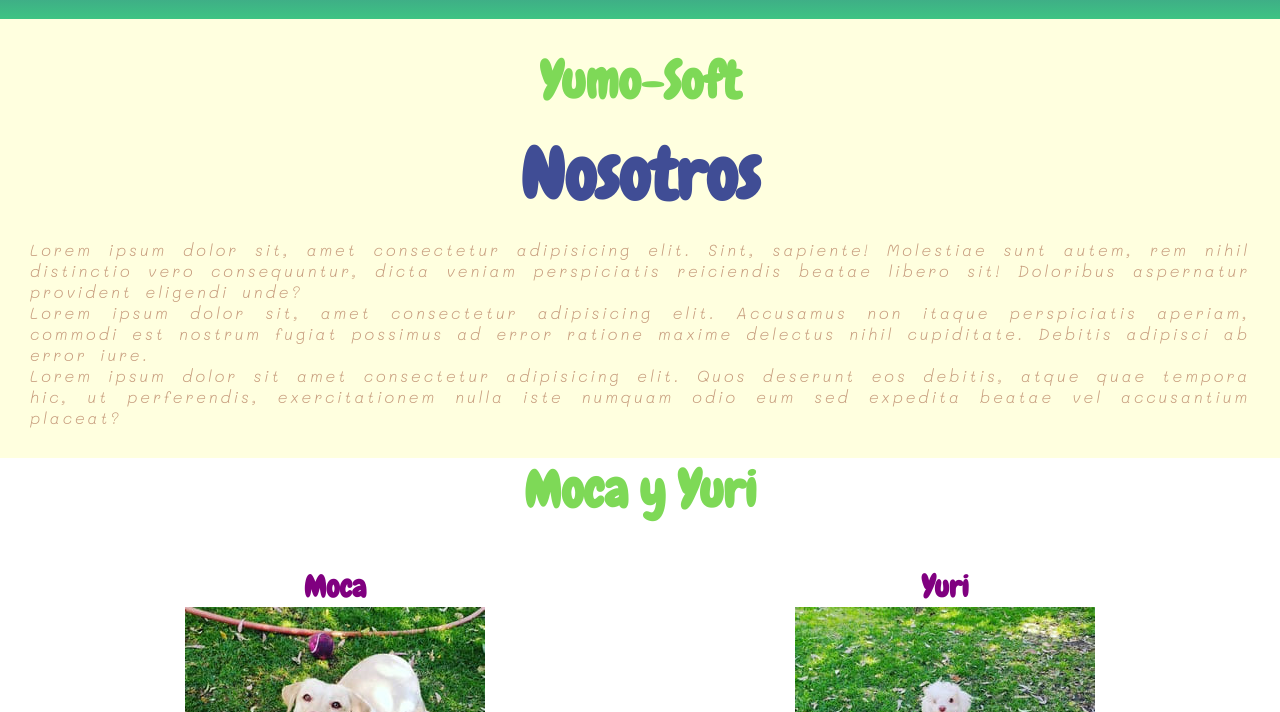
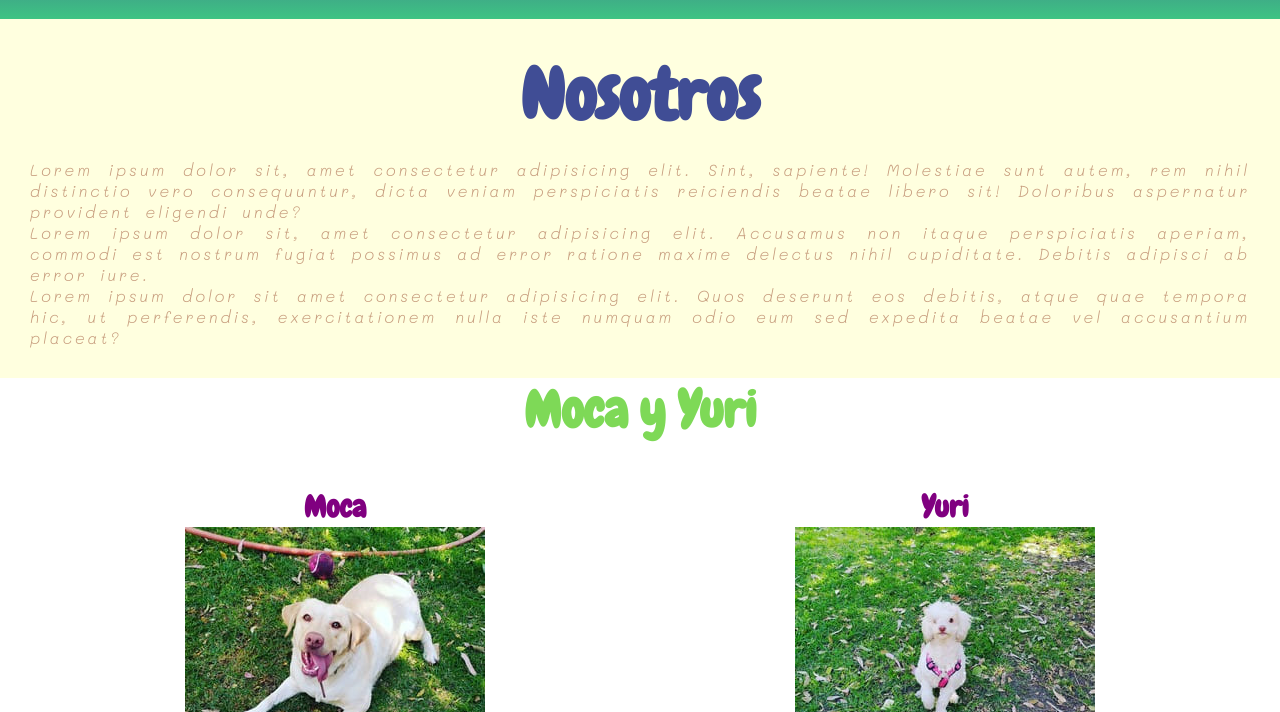
Before and after one commit to LupisSV/Yumo-Soft, a plain HTML site: page nosotros.html in a window 1280 px wide. Shown: the part 88-800 px from the top of the page. Drawn offline with nearby package versions, Linux system fonts and the light colour scheme.

Commit message:
Cambio en nosotros

```diff
--- a/nosotros.html
+++ b/nosotros.html
@@ -31,7 +31,7 @@
 
     <!-- Sección principal de nosotros -->
     <section class="nosotros">
-        <h2>Yumo-Soft</h2>
+        <!-- <h2>Yumo-Soft</h2> -->
         <h1>Nosotros</h1>
         <div>
             <img src="" alt="">
```
